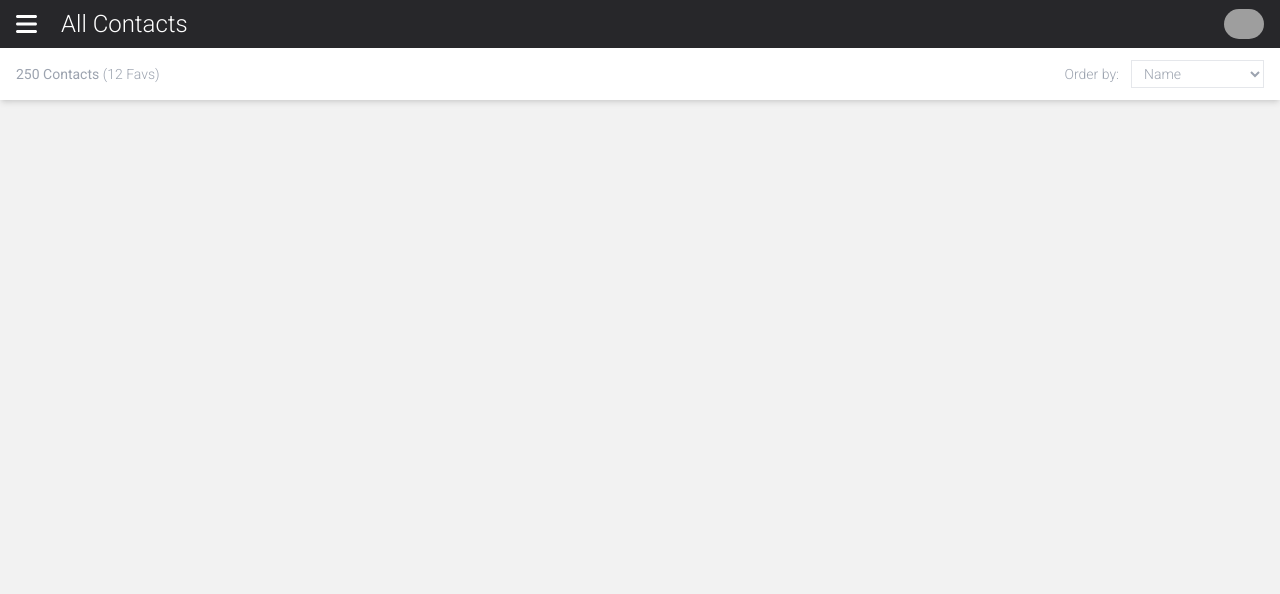
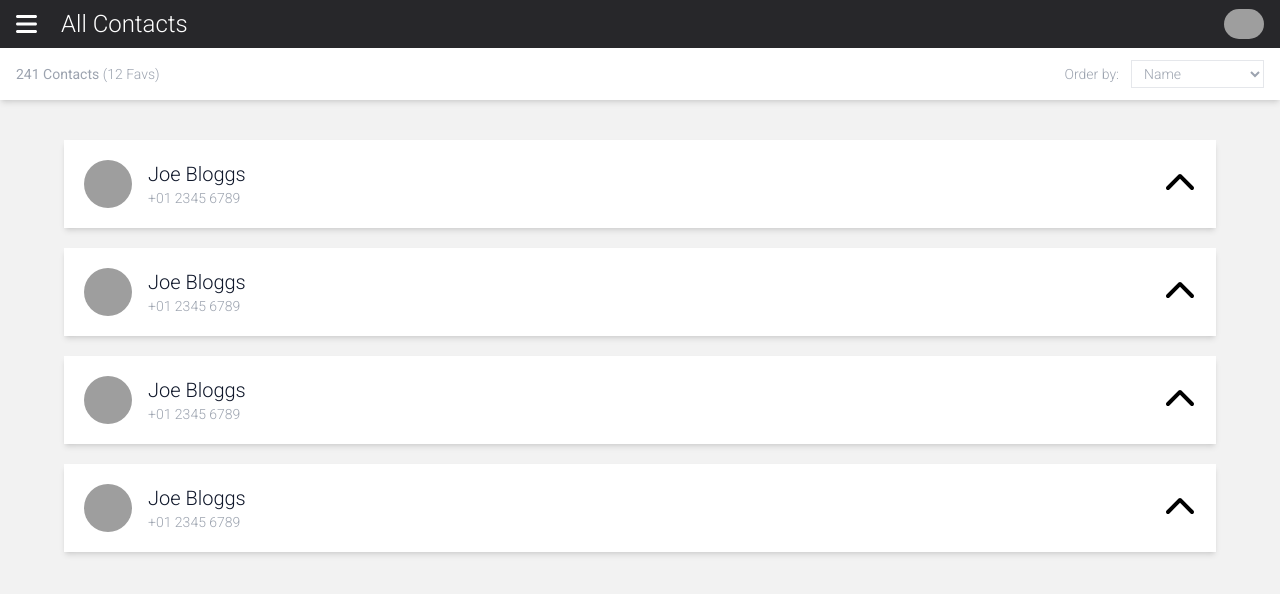
Before and after one commit to viral32111/contact-finder, a React (Vite) app: page / in a window 1280 px wide. Shown: the top 594 px of the page. Built offline with nearby package versions, Linux system fonts and the light colour scheme; grey boxes are pictures that could not be loaded.

Commit message:
Basic contacts

```diff
--- a/package.json
+++ b/package.json
@@ -29,6 +29,7 @@
 	],
 	"private": true,
 	"dependencies": {
+		"@fortawesome/fontawesome-free": "^6.4.2",
 		"@fortawesome/fontawesome-svg-core": "^6.4.2",
 		"@fortawesome/free-regular-svg-icons": "^6.4.2",
 		"@fortawesome/free-solid-svg-icons": "^6.4.2",
--- a/src/components/app.tsx
+++ b/src/components/app.tsx
@@ -1,5 +1,6 @@
+import { Header } from "./header"
 import { Filter } from "./filter"
-import { Header } from "./header"
+import { Container } from "./container"
 
 // Main component that renders the rest of the application.
 
@@ -7,4 +8,5 @@ export const App = () =>
 	<>
 		<Header />
 		<Filter />
+		<Container />
 	</>
--- /dev/null
+++ b/src/components/contact.tsx
@@ -0,0 +1,44 @@
+// The filter should contain the total number of contacts, and an order by drop-down.
+
+import { faChevronUp } from "@fortawesome/free-solid-svg-icons"
+import { FontAwesomeIcon } from "@fortawesome/react-fontawesome"
+import { useState } from "react"
+
+interface ContactAttributes {
+	pictureUrl: string,
+	fullName: string,
+	mobileNumber: string,
+	landlineNumber: string,
+	emailAddress: string,
+	homeAddress: string
+}
+
+export const Contact: React.FC<ContactAttributes> = ( {
+	pictureUrl,
+	fullName,
+	mobileNumber,
+	landlineNumber,
+	emailAddress,
+	homeAddress
+} ) => {
+	const [ isCollapsed, setIsCollapsed ] = useState( true )
+
+	return <div className="p-5 relative bg-white shadow-md">
+		<div className="flex items-center">
+			<img className="w-12 h-12 rounded-full mr-4" src={ pictureUrl } alt={ fullName } />
+
+			<div>
+				<h2 className="text-slate-900 text-xl">{ fullName }</h2>
+				<p className="text-gray-400 text-sm">{ mobileNumber }</p>
+			</div>
+
+			<button
+				className="ml-auto transform transition-transform"
+				style={{ transform: isCollapsed ? "rotate( 0deg )" : "rotate( 180deg )" }}
+				onClick={ () => setIsCollapsed( !isCollapsed ) }>
+
+				<FontAwesomeIcon icon={ faChevronUp } size="2xl" />
+			</button>
+		</div>
+	</div>
+}
--- /dev/null
+++ b/src/components/container.tsx
@@ -0,0 +1,35 @@
+import { Contact } from "./contact"
+
+// The container holds the contacts.
+
+export const Container = () =>
+	<div className="py-10 px-16 space-y-5">
+		<Contact
+			pictureUrl="https://randomuser.me/api/portraits/men/90.jpg"
+			fullName="Joe Bloggs"
+			mobileNumber="+01 2345 6789"
+			landlineNumber="+98 7654 3210"
+			emailAddress="joe@bloggs.com"
+			homeAddress="123 Example Street, City, County, AB12 9XY" />
+		<Contact
+			pictureUrl="https://randomuser.me/api/portraits/men/90.jpg"
+			fullName="Joe Bloggs"
+			mobileNumber="+01 2345 6789"
+			landlineNumber="+98 7654 3210"
+			emailAddress="joe@bloggs.com"
+			homeAddress="123 Example Street, City, County, AB12 9XY" />
+		<Contact
+			pictureUrl="https://randomuser.me/api/portraits/men/90.jpg"
+			fullName="Joe Bloggs"
+			mobileNumber="+01 2345 6789"
+			landlineNumber="+98 7654 3210"
+			emailAddress="joe@bloggs.com"
+			homeAddress="123 Example Street, City, County, AB12 9XY" />
+		<Contact
+			pictureUrl="https://randomuser.me/api/portraits/men/90.jpg"
+			fullName="Joe Bloggs"
+			mobileNumber="+01 2345 6789"
+			landlineNumber="+98 7654 3210"
+			emailAddress="joe@bloggs.com"
+			homeAddress="123 Example Street, City, County, AB12 9XY" />
+	</div>
--- a/src/components/filter.tsx
+++ b/src/components/filter.tsx
@@ -3,7 +3,7 @@
 import { useState } from "react"
 
 export const Filter = () => {
-	const [ contacts ] = useState( 250 )
+	const [ contacts ] = useState( 241 )
 	const [ favorites ] = useState( 12 )
 
 	return <div className="py-3 px-4 flex justify-between items-center shadow-md bg-white text-gray-400 text-sm">
--- a/src/main.tsx
+++ b/src/main.tsx
@@ -10,5 +10,5 @@ const rootElement = document.getElementById( "root" )!
 ReactDOM.createRoot( rootElement ).render(
 	<React.StrictMode>
 		<App />
-	</React.StrictMode>,
+	</React.StrictMode>
 )
```
Also changed, not shown: 1 other file (tests, documents, lock files or other folders).
